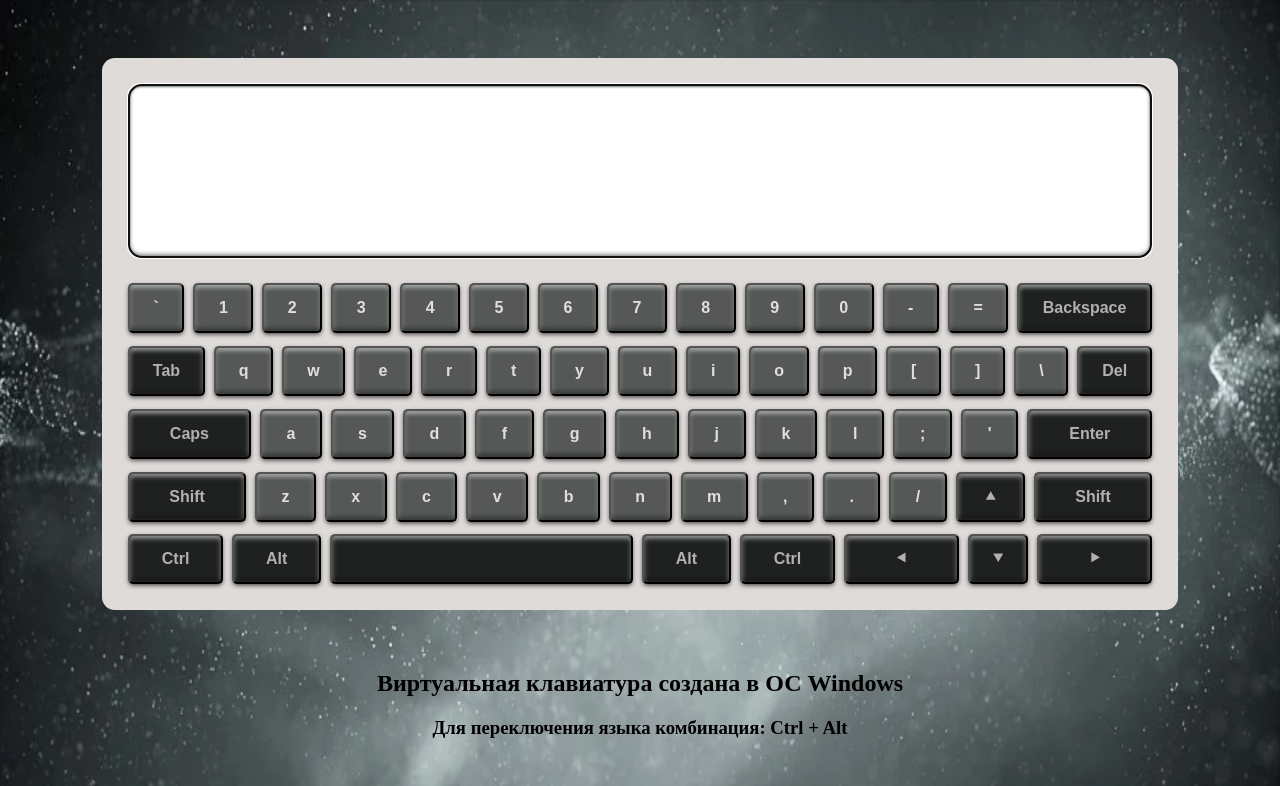
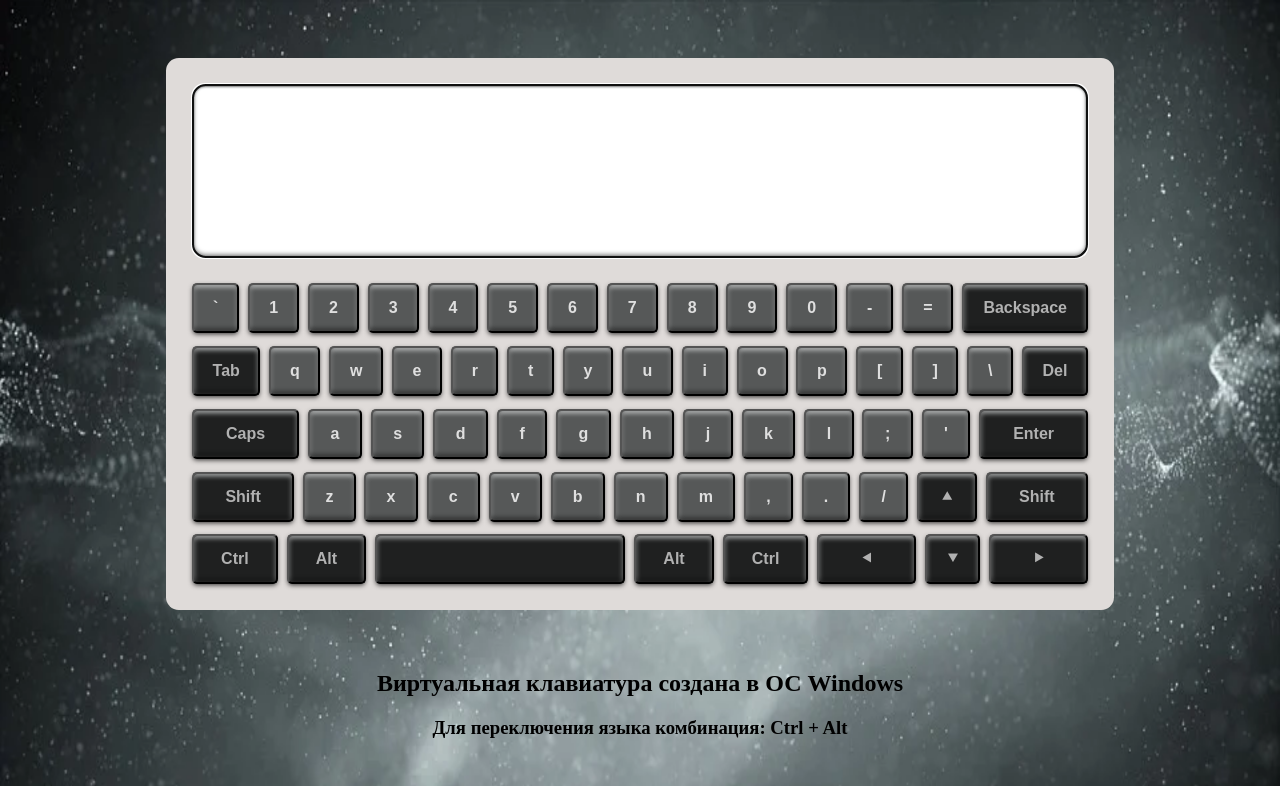
Before and after one commit to Elena-code-dev/Virtual-Keyboard-JS, a website: page src/index.html in a window 1280 px wide. Shown: the top 786 px of the page. Drawn offline with Linux system fonts and the light colour scheme.

Commit message:
fix: style

```diff
--- a/src/style.css
+++ b/src/style.css
@@ -12,7 +12,7 @@
 .wrapper {
   margin: 0 auto;
   padding: 2vw;
-  width: 80vw;
+  width: 70vw;
   display: flex;
   flex-direction: column;
   row-gap: 2vw;
```
